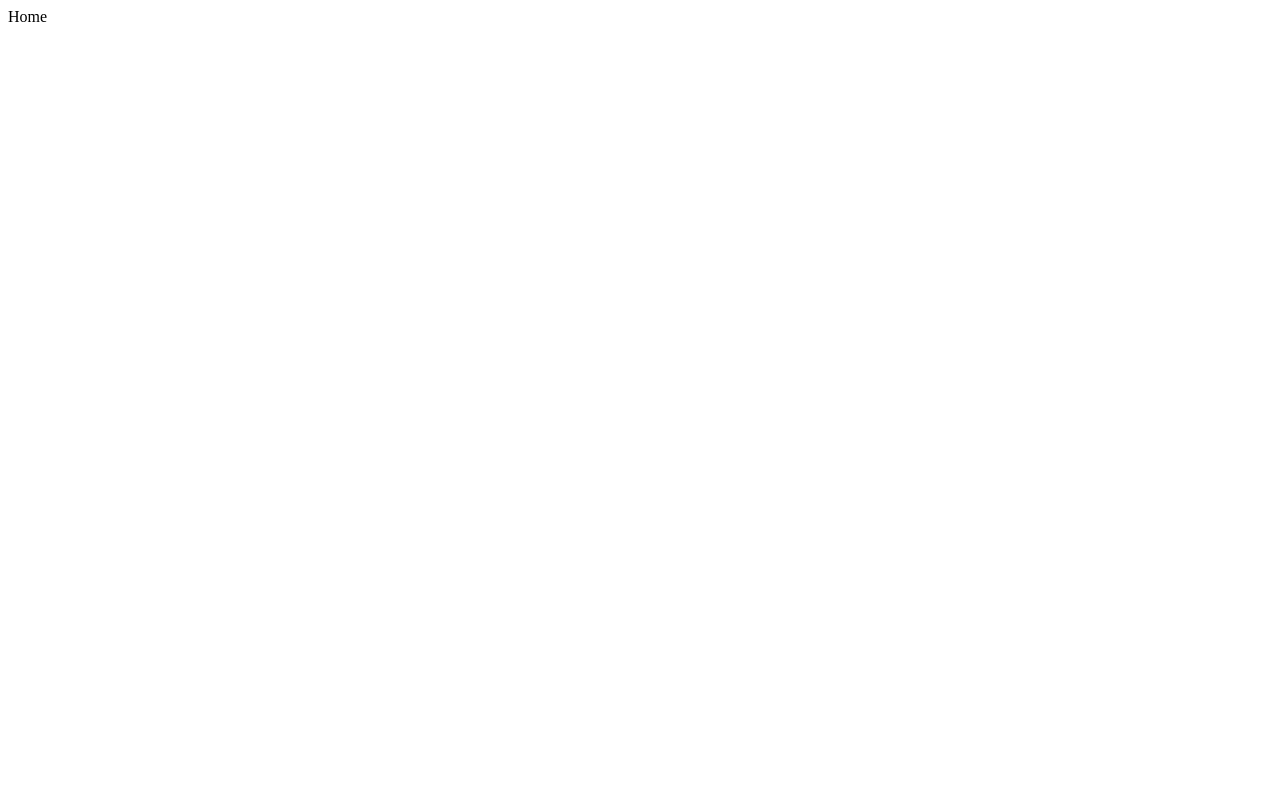
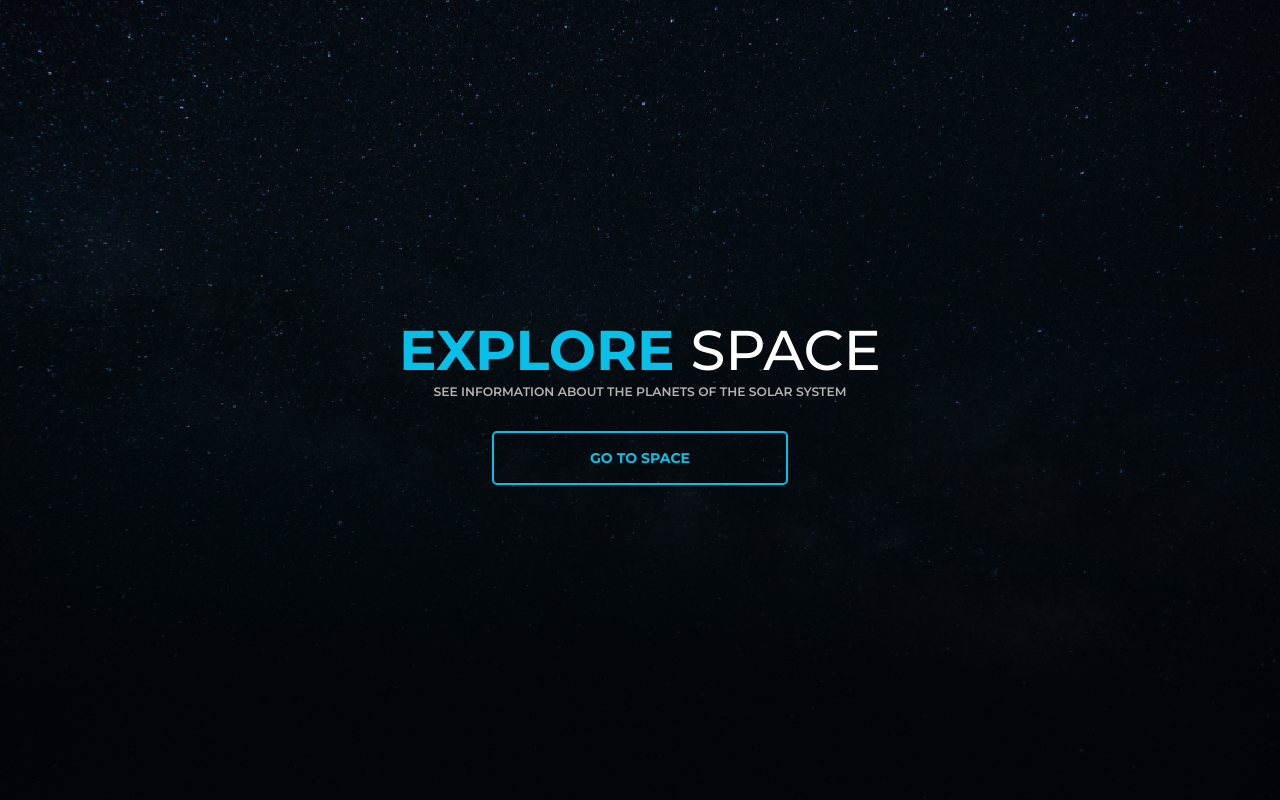
Before and after one commit to LuanMiqueias/explore-space, a Next.js app: page / in a window 1280 px wide. Built offline with nearby package versions, Linux system fonts and the light colour scheme.

Commit message:
Create home

```diff
--- a/src/pages/_app.tsx
+++ b/src/pages/_app.tsx
@@ -1,5 +1,19 @@
+import "../styles/globals.css";
+import Head from "next/head";
 function MyApp({ Component, pageProps }) {
-  return <Component {...pageProps} />;
+  return (
+    <>
+      <Head>
+        <title>Explore space</title>
+        <link rel="preconnect" href="https://fonts.gstatic.com" />
+        <link
+          href="https://fonts.googleapis.com/css2?family=Montserrat:wght@500;600;700&display=swap"
+          rel="stylesheet"
+        />
+      </Head>
+      <Component {...pageProps} />
+    </>
+  );
 }
 
 export default MyApp;
--- a/src/pages/index.tsx
+++ b/src/pages/index.tsx
@@ -1,3 +1,41 @@
+import React from "react";
+import { useRouter } from "next/router";
+import styles from "../styles/pages/home.module.css";
+
 export default function Home() {
-  return <div>Home</div>;
+  const navigate = useRouter();
+  const [hide, setHide] = React.useState(false);
+
+  function toPageExplore() {
+    navigate.push("/explore");
+  }
+  function animateHide() {
+    setHide(!hide);
+  }
+  function handleButton(e: React.MouseEvent<HTMLAnchorElement, MouseEvent>) {
+    e.preventDefault();
+    animateHide();
+    setTimeout(toPageExplore, 450);
+  }
+  return (
+    <div
+      className={`${styles.container} ${
+        hide && styles.container_hide_animation
+      }`}
+    >
+      <div className={styles.content}>
+        <h1>
+          Explore <span>space</span>
+        </h1>
+        <p>see information about the planets of the solar system</p>
+      </div>
+      <a
+        className={styles.link_home}
+        href="/explore"
+        onClick={(e) => handleButton(e)}
+      >
+        go to space
+      </a>
+    </div>
+  );
 }
--- a/src/styles/globals.css
+++ b/src/styles/globals.css
@@ -1,16 +1,53 @@
-html,
-body {
-  padding: 0;
-  margin: 0;
-  font-family: -apple-system, BlinkMacSystemFont, Segoe UI, Roboto, Oxygen,
-    Ubuntu, Cantarell, Fira Sans, Droid Sans, Helvetica Neue, sans-serif;
-}
+:root{
+  --primary-color: #08BFE8;
+  --secundary-color: #FFFFFF;
 
-a {
-  color: inherit;
-  text-decoration: none;
+  --title:#FFFFFF;
+  --text:#B4B4B4;
+
+  --bold:700;
+  --medium:600;
+  --normal:400;
+
+  --radius:5px;
 }
 
 * {
   box-sizing: border-box;
 }
+html,
+body {
+  padding: 0;
+  margin: 0;
+  font-family: Montserrat, sans-serif;
+}
+body{
+  color:var(--title);
+  font-weight: var(--light);
+}
+
+h1,h2,h3,h4,p{
+  margin:0;
+  padding:0;
+}
+h1,h2,h3,h4{
+  color:var(--title);
+  font-weight: --bold;
+}
+a{
+  color: inherit;
+  text-decoration: none;
+}
+button{
+  cursor: pointer;
+}
+@media(max-width:1080px){
+  html{
+    font-size: 88%;
+  }
+}
+@media(max-width:768px){
+  html{
+    font-size: 85%;
+  }
+}
--- /dev/null
+++ b/src/styles/pages/explore.module.css
@@ -0,0 +1,31 @@
+.container{
+  width: 100%;
+  height: 100vh;
+  image-rendering: pixelated;
+  background: url('/background.jpg') no-repeat center center / cover;
+
+  display:flex;
+  align-items: center;
+  justify-content: center;
+  flex-direction: column;
+  gap:32px;
+  overflow: hidden;
+}
+
+.content{
+  width: 80%;
+  height: 80vh;
+  background: rgba(255, 255, 255, 0.8);
+  border-radius: 5px;
+
+  opacity: 0;
+  transform: scale(.4);
+  animation: show 0.2s forwards;
+}
+
+@keyframes show {
+  to{
+    opacity: 1;
+    transform: initial;
+  }
+}
--- /dev/null
+++ b/src/styles/pages/home.module.css
@@ -0,0 +1,95 @@
+.container{
+  width: 100%;
+  height: 100vh;
+  image-rendering: pixelated;
+  background: url('/background.jpg') no-repeat center center / cover;
+
+  display:flex;
+  align-items: center;
+  justify-content: center;
+  flex-direction: column;
+  gap:32px;
+  overflow: hidden;
+  padding: 1rem 1.5rem;
+}
+.content{
+  display:flex;
+  align-items: center;
+  justify-content: center;
+  flex-direction: column;
+
+
+  animation: show 0.2s ;
+}
+.content h1{
+  text-transform: uppercase;
+  color:var(--primary-color);
+  font-size: 3.5rem;
+}
+.content h1 span{
+  font-weight: var(--normal);
+  color:var(--title);
+}
+.content p{
+  text-transform: uppercase;
+  font-size: .77rem;
+  color:var(--text);
+  font-weight: var(--medium);
+  text-align: center;
+}
+
+.link_home{
+  padding: 1rem 6rem;
+  border:2px solid var(--primary-color);
+  border-radius: var(--radius);
+
+  font-size: .88rem;
+  color:var(--primary-color);
+  text-transform: uppercase;
+  font-weight: var(--bold);
+
+  cursor:pointer;
+
+  transition: .3s;
+
+  animation: showDown 0.2s;
+}
+.link_home:hover{
+  transition: .1s;
+  padding: 1rem 8rem;
+}
+
+@keyframes show {
+  from{
+    opacity: 0;
+    transform: translateY(-100%);
+  }
+}
+@keyframes showDown {
+  from{
+    opacity: 0;
+    transform: translateY(100%);
+  }
+}
+/* Animation Hide */
+.container_hide_animation .content{
+  animation: none;
+  transition: all 0.5s cubic-bezier(0.83,-0.24, 0.36, 0.82);
+  transform: translateY(-100vh);
+  opacity: 0;
+}
+.container_hide_animation .link_home{
+  animation: none;
+  transition: all 0.5s cubic-bezier(0.83,-0.24, 0.36, 0.82);
+  transform: translateY(100vh);
+  opacity: 0;
+}
+
+@media(max-width:768px){
+  .content h1{
+    font-size: 2.25rem;
+  }
+  .content p{
+    max-width: 280px;
+  }
+}
```
Also changed, not shown: src/pages/explore.tsx (added, +10 -0 lines), public/background.jpg (added).
